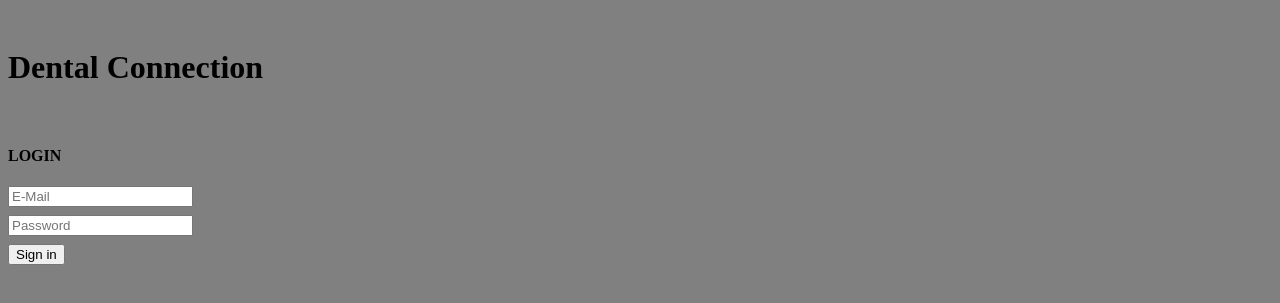
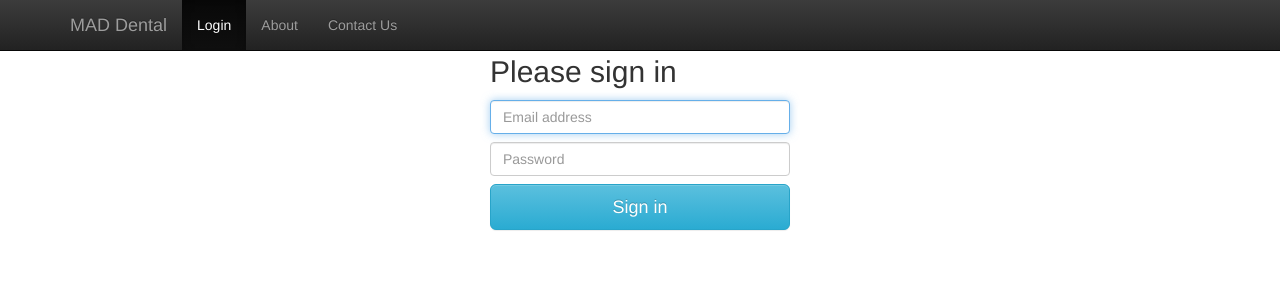
Before and after one commit to daviddoll8/DentalCoord, a PHP site: page / in a window 1280 px wide. Shown: the top 303 px of the page. Run offline with PHP 8.4, Linux system fonts and the light colour scheme.

Commit message:
Add files via upload

```diff
--- a/index.php
+++ b/index.php
@@ -1,4 +1,3 @@
-<!doctype html>
 <?php
   session_start();
   if(isset($_SESSION['user'])){
@@ -11,38 +10,66 @@
     }
   }
 ?>
+
+<!doctype html>
 <html lang="en">
 <head>
   <meta charset="utf-8" />
-  <title>Dental Coordination</title>
-  <meta name= "Dental Coordination Scheduling Web-App" content= "The HTML5 Herald">
+  <title>MAD Dental</title>
+  <meta name= "Dental Coordination Scheduling Web-App">
   <meta name= "David Doll, Michael Pearson, Alexander Grunwald">
-  <link rel= "stylesheet" href= "Styles/style.css">
   <link href="https://fonts.googleapis.com/css?family=Comfortaa" rel="stylesheet">
+
+  <script src='fullcalendar/lib/jquery.min.js'></script>
+  <link href = "Styles/style.css" rel= "stylesheet"  />
+  <link href= "css/bootstrap.min.css" rel= "stylesheet" />
+  <link href= "css/bootstrap-theme.min.css" rel = "stylesheet"  />
 </head>
 
 <body>
-  <header class = "welcome">
-    <h1 class = "welcome_message">Dental Connection</h1>
-  </header>
+  <nav class="navbar navbar-inverse navbar-fixed-top">
+    <div class="container">
+      <div class="navbar-header">
+        <button type="button" class="navbar-toggle collapsed" data-toggle="collapse" data-target="#navbar" aria-expanded="false" aria-controls="navbar">
+          <span class="sr-only">Toggle navigation</span>
+          <span class="icon-bar"></span>
+          <span class="icon-bar"></span>
+          <span class="icon-bar"></span>
+        </button>
+        <a class="navbar-brand" href="index.php">MAD Dental</a>
+      </div>
+      <div id="navbar" class="collapse navbar-collapse">
+        <ul class="nav navbar-nav">
+          <li class="active"><a href="index.php">Login</a></li>
+          <li><a href="about.php">About</a></li>
+          <li><a href="contact.php">Contact Us</a></li>
+        </ul>
+      </div><!--/.nav-collapse -->
+    </div>
+  </nav>
+
+  <div class="container" id="signin-container">
+    <form class="form-signin" method = "POST" action = "login.php">
+      <h2 class="form-signin-heading">Please sign in</h2>
+      <label for="inputEmail" class="sr-only">Email address</label>
+      <input type="email" name = "email" id="inputEmail" class="form-control" placeholder="Email address" required autofocus>
+      <label for="inputPassword" class="sr-only">Password</label>
+      <input type="password" name = "pwd" id="inputPassword" class="form-control" placeholder="Password" required>
+      <button class="btn btn-lg btn-info btn-block" type="submit">Sign in</button>
+    </form>
+  </div> <!-- /container -->
 
 <?php
   if(isset($_SESSION['errormsg'])){
     $error = $_SESSION['errormsg'];
     unset($_SESSION['errormsg']);
+    echo '<div class="alert alert-warning alert-dismissible" role="alert">
+      <span type="button" class="close" data-dismiss="alert" aria-label="Close"><span aria-hidden="true">&times;</span></span><strong>' . $error . '</strong></div>';
   }else{
     $error = "";
   }
-    echo $error . '<br>';
 ?>
 
-  <form class = "login_form" method = "POST" action = "login.php">
-    <h4>LOGIN</h4>
-    <input type = "text" name = "email" placeholder= "E-Mail" required>
-    <br />
-    <input type = "password" name = "pwd" placeholder= "Password" required>
-    <br />
-    <button type = "submit">Sign in</button><br>
-  </form>
+<script src="js/bootstrap.min.js"></script>
 </body>
 </html>
```
Also changed, not shown: add_user.php (+10 -5 lines), admin_home.php (+78 -49 lines). Lines whose indentation alone changed are shown as unchanged.
